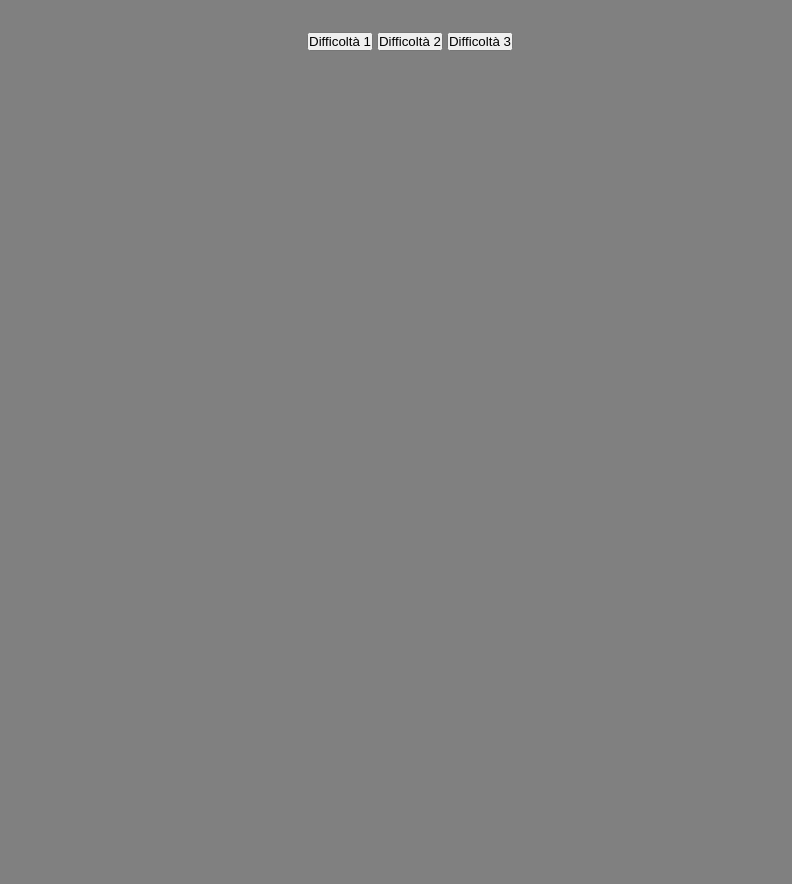
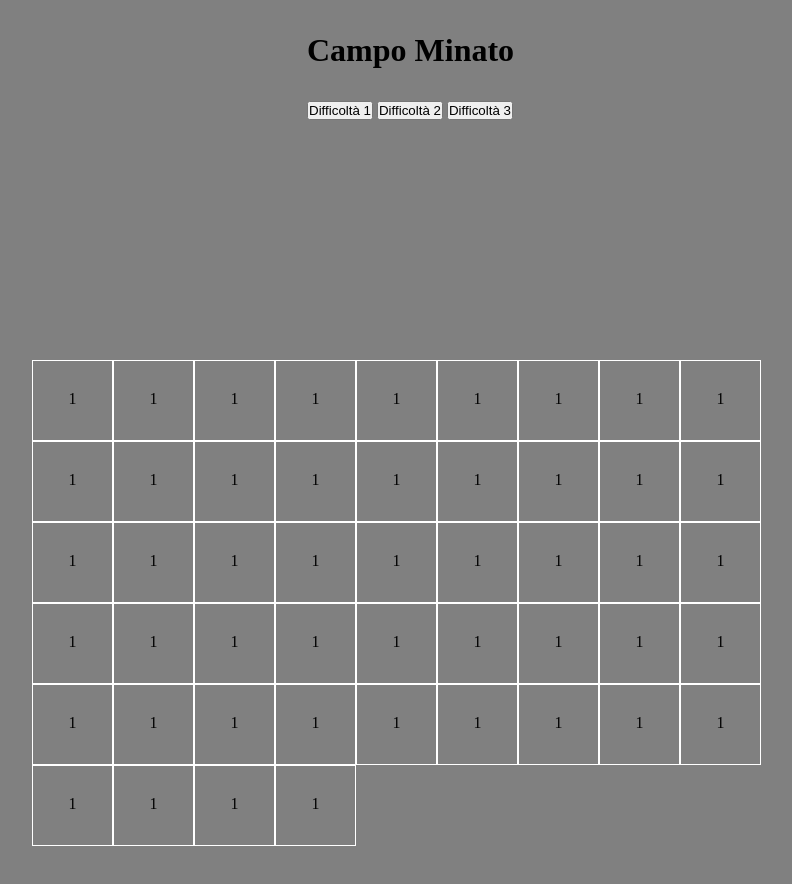
Before and after one commit to Emanuele117/js-campominato-grid, a plain HTML site: page index.html in a window 1280 px wide. Both pictures are taken after a click on the button "Difficoltà 3". Shown: the whole page, without its empty margins (208-1000 px from the left). Before the commit the page ends 800 px from the top, so only its background shows below. Drawn offline with Linux system fonts and the light colour scheme.

Commit message:
terminata griglia3

```diff
--- a/assets/css/style.css
+++ b/assets/css/style.css
@@ -29,6 +29,14 @@ body {
     flex-wrap: wrap;
 }
 
+.container_difficolta3 {
+    width: 800px;
+    min-width: 800px;
+    margin: 5rem auto;
+    display: flex;
+    flex-wrap: wrap;
+}
+
 .grid_cell_one {
     width: 80px;
     height: 80px;
@@ -40,3 +48,19 @@ body {
     height: 81px;
     border: 1px solid white;
 }
+
+.grid_cell_three {
+    width: 81px;
+    height: 81px;
+    border: 1px solid white;
+}
+
+p {
+    text-align: center;
+    line-height: 75px;
+}
+
+.titolo {
+    margin: 2rem auto;
+    width: 250px;
+}
--- a/assets/js/main.js
+++ b/assets/js/main.js
@@ -60,6 +60,14 @@ bottone2.addEventListener('click', function () {
         // creo l'elemento DOM da mettere nella griglia
         const divElementTwo = document.createElement('div');
 
+        // creo un paragrafo
+        const par2 = document.createElement('p')
+
+        // appendo l'elemento creatp al container
+        par2.append('1')
+
+        divElementTwo.append(par2)
+
         //creo una classe da aggiungere al contenitore appena creato
         divElementTwo.className = 'grid_cell_two'
 
@@ -79,4 +87,26 @@ bottone2.addEventListener('click', function () {
 
 const containerThree = document.querySelector('.container_difficolta3');
 
-const bottone3 = document.querySelector('.bottone3');
+const bottone3 = document.getElementById('bottone3');
+
+bottone3.addEventListener('click', function () {
+    for (let i = 0; i < 49; i++) {
+
+        const divElementThree = document.createElement('div');
+
+        const par3 = document.createElement('p')
+
+        par3.append('1')
+
+        divElementThree.append(par3)
+
+        divElementThree.className = 'grid_cell_three'
+
+        containerThree.append(divElementThree)
+
+        divElementThree.addEventListener('click', function () {
+            this.style.backgroundColor = 'blue'
+        })
+
+    }
+})
--- a/index.html
+++ b/index.html
@@ -1,13 +1,16 @@
 <!DOCTYPE html>
-<html lang="en">
+<html lang="it">
 <head>
     <meta charset="UTF-8">
     <meta http-equiv="X-UA-Compatible" content="IE=edge">
     <meta name="viewport" content="width=device-width, initial-scale=1.0">
-    <title>Document</title>
+    <title>Campo minato</title>
     <link rel="stylesheet" href="./assets/css/style.css">
 </head>
 <body>
+    <div class="titolo">
+        <h1>Campo Minato</h1>
+    </div>
     <div class="contenitore_bottoni">
         <button id="bottone1">Difficoltà 1</button>
         <button id="bottone2">Difficoltà 2</button>
```
